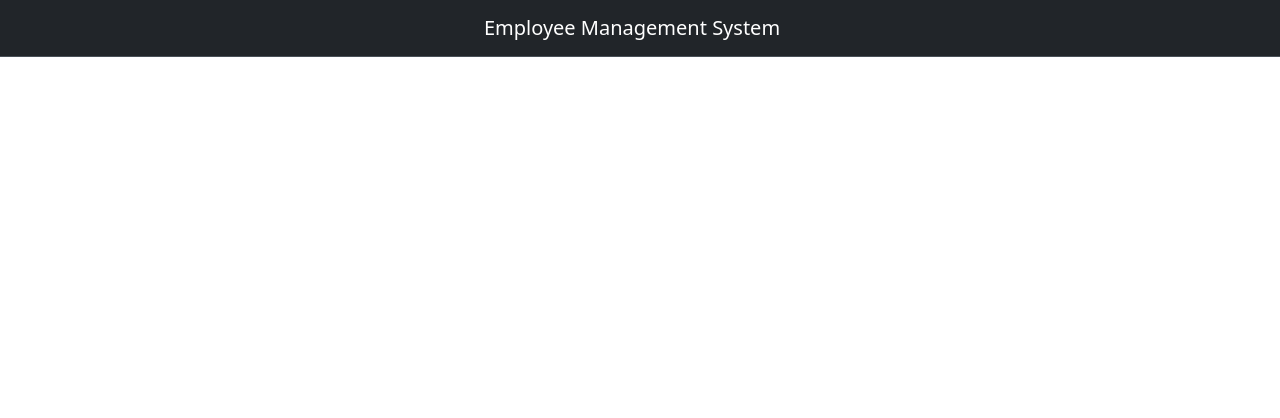
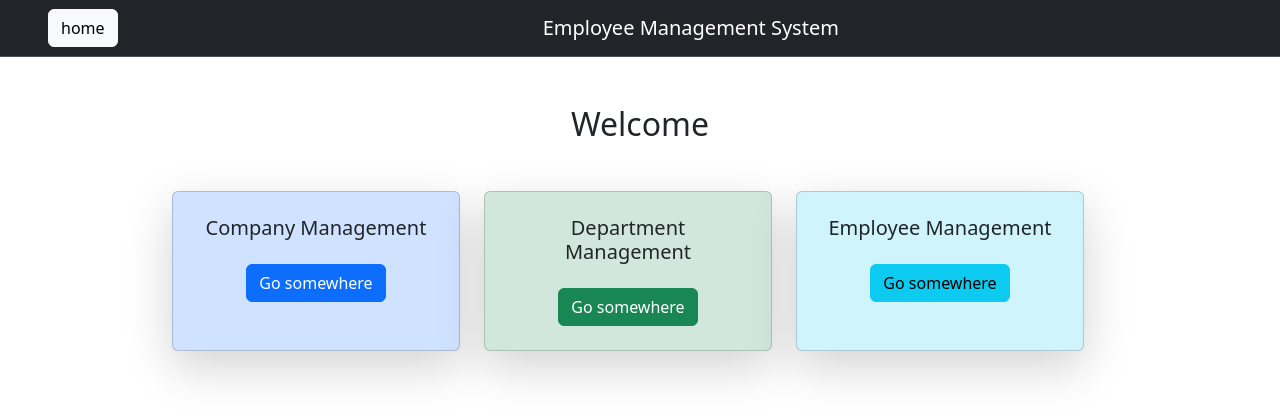
Before and after one commit to AhmedTarek111/Employee-Management-system, a Vue app in the folder Frontend/: page / in a window 1280 px wide. Shown: the top 418 px of the page. Built offline with nearby package versions, Linux system fonts and the light colour scheme; sample sign-in values are in the browser's storage.

Commit message:
add home page and home button in navbar

```diff
--- a/Frontend/src/components/Home.vue
+++ b/Frontend/src/components/Home.vue
@@ -1,5 +1,30 @@
 <template>
     <div class="container" >
+        <h2 class="text-center my-5 ">Welcome</h2>
+        <div class="d-flex justify-content-center">
+            <div class="shadow-lg card text-center  bg-primary-subtle me-4" style="width: 18rem; ">
+                <div class="card-body p-4">
+                  <h5 class="card-title">Company Management</h5>
+                  <router-link to="/company/list" class="btn btn-primary mt-3">Go somewhere</router-link>
+                </div>
+              </div>
+
+            <div class="shadow-lg card text-center  bg-success-subtle me-4 " style="width: 18rem; ">
+                <div class="card-body p-4">
+                  <h5 class="card-title">Department Management</h5>
+                  <router-link to="/department/list/" class="btn btn-success mt-3">Go somewhere</router-link>
+                </div>
+              </div>
+
+            <div class="shadow-lg card text-center  bg-info-subtle me-4" style="width: 18rem; ">
+                <div class="card-body p-4">
+                  <h5 class="card-title">Employee Management</h5>
+                  <router-link to="/employee/list/" class="btn btn-info mt-3">Go somewhere</router-link>
+                </div>
+              </div>
+
+
+        </div>
 
     </div>
 </template>
--- a/Frontend/src/components/navbar.vue
+++ b/Frontend/src/components/navbar.vue
@@ -1,6 +1,7 @@
 <template>
     <div class="mb-5">
-        <nav class="navbar bg-dark border-bottom border-body" data-bs-theme="dark">
+        <nav class="navbar bg-dark border-bottom border-body d-flex justify-content-between" data-bs-theme="dark">
+          <router-link to="/" class="btn btn-light ms-5">home </router-link>
           <div class="container-md d-flex justify-content-center">  <router-link class="navbar-brand" to="/">Employee Management System </router-link>
           </div>
         </nav>
```
